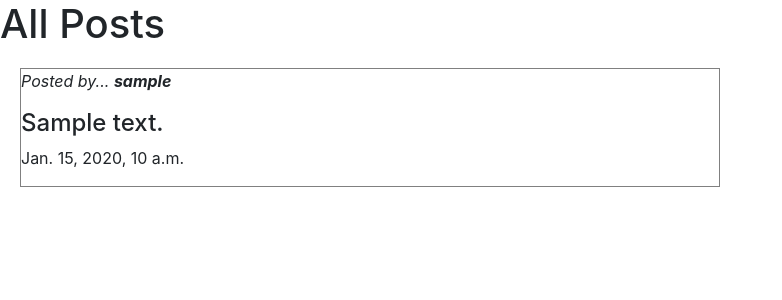
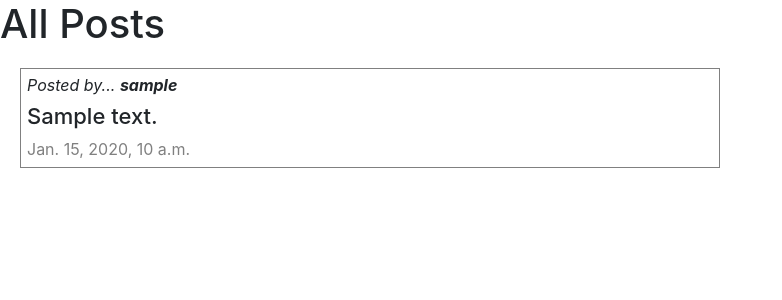
Before and after one commit to bykimus-prime/cs50web-project4-network, a Django app: page / in a window 1280 px wide. Shown: the part 56-356 px from the top of the page, without its empty margins (0-782 px from the left). Run offline with Django 3.2, Linux system fonts and the light colour scheme; tables that the repository leaves empty hold one stand-in row (values such as "Sample post"); some libraries are stand-ins or nearby versions.

Commit message:
More styling

```diff
--- a/network/static/network/styles.css
+++ b/network/static/network/styles.css
@@ -17,4 +17,18 @@
    border: 1px solid grey;
    margin-bottom: 10px;
    max-width: 700px;
+   padding-left: 6px;
 }
+
+.username {
+   margin: 4px 0 6px;
+}
+
+.post-content {
+   font-size: 22px;
+}
+
+.post-date {
+   margin-bottom: 6px;
+   color: grey;
+}
```
